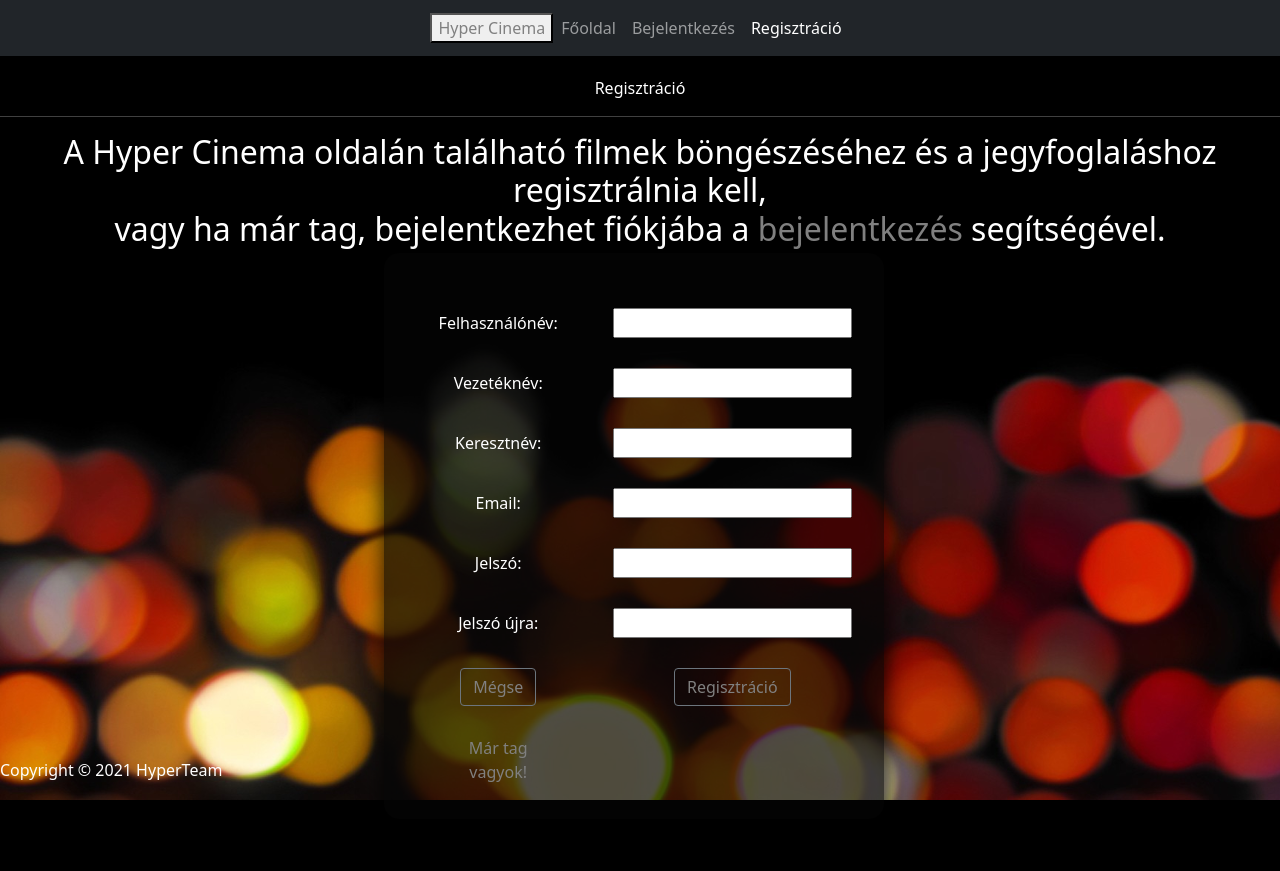
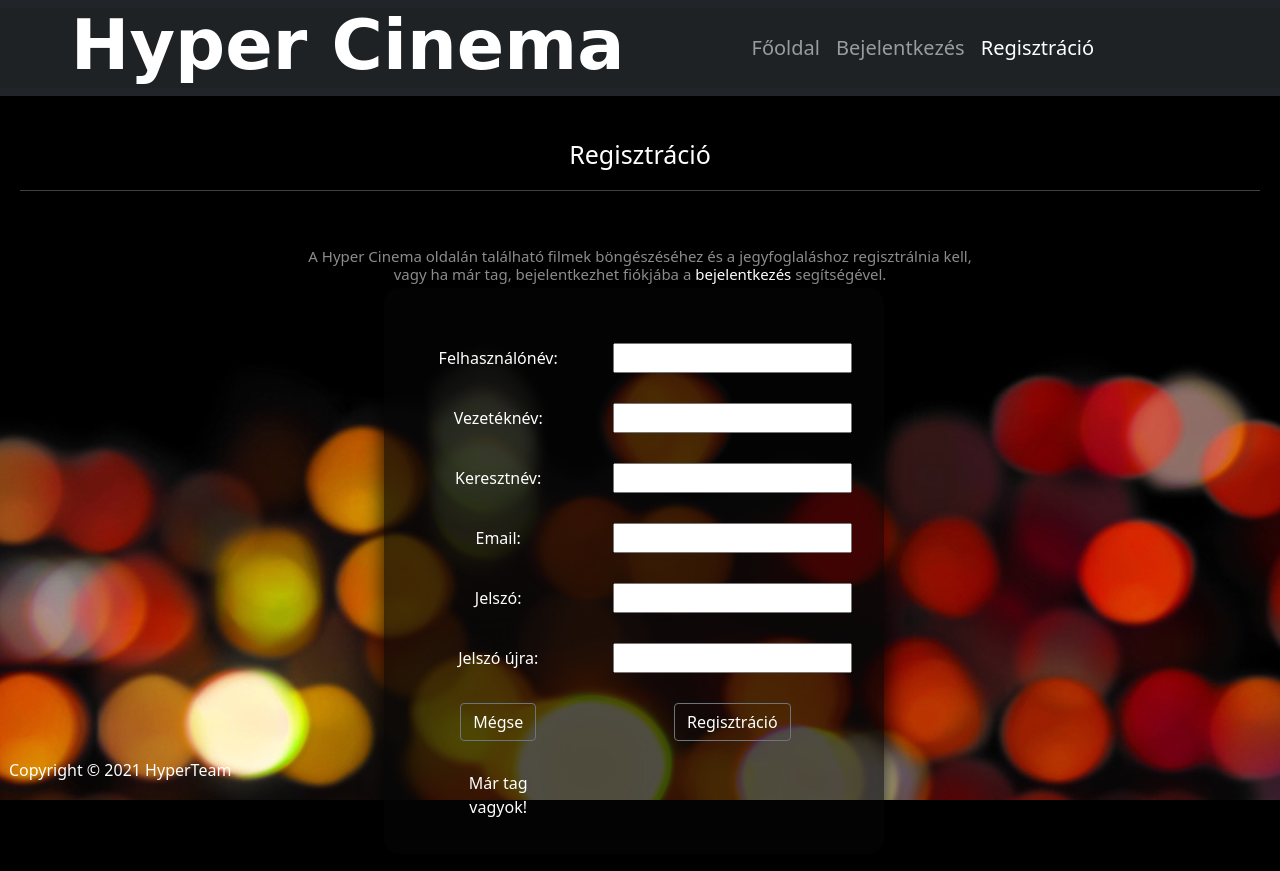
Before and after one commit to B4C3T2/Cinema, a PHP site: page /Html/regisztracio.html in a window 1280 px wide. Before the commit the page ends 800 px from the top, so only its background shows below. Run offline with PHP 8.4, Linux system fonts and the light colour scheme.

Commit message:
CSS - Regisztráció - Oldal formázása a bejelentkezési oldalhoz hasonlóan
Az oldal formázása a menüsáv növelésével, logó kiegészítésével és a gombok formázásával

```diff
--- a/Kód/CSS/bejelentkezes_style.css
+++ b/Kód/CSS/bejelentkezes_style.css
@@ -14,6 +14,7 @@ body {
   text-align: center;
   justify-content: center;
 }
+
 .login-wrapper {
   height: 50vh;
   width: 99vw;
@@ -21,6 +22,7 @@ body {
   justify-content: center;
   align-items: center;
 }
+
 .form {
   position: relative;
   width: 500px;
--- a/Kód/CSS/regisztracio_style.css
+++ b/Kód/CSS/regisztracio_style.css
@@ -14,6 +14,57 @@ body {
   text-align: center;
   justify-content: center;
 }
+
+.navbar-nav{
+  font-size: 20px !important;
+  font-weight: lighter !important;
+}
+
+.logo > button{
+  font-size: 70px;
+  color: white;
+  font-style: normal;
+  font-variant: normal;
+  font-weight: 600;
+  background-color:rgba(0,0,0,0);
+  font-family: "Brush Script MT", cursive;
+  outline: black;
+  background: transparent !important;
+  border: none;
+  margin: 0;
+  position: relative;
+  top: 50px;
+  left: 30%;
+  -ms-transform: translate(-50%, -50%);
+  transform: translate(-50%, -50%);
+}
+
+.logo:hover{
+  transition: transform .5s ease;
+  transform: scale(1.1);
+}
+
+.form > button{
+  display:inline-block;
+  padding:0.35em 1.2em;
+  border:0.1em solid #FFFFFF;
+  margin:0 0.3em 0.3em 0;
+  border-radius:0.12em;
+  box-sizing: border-box;
+  text-decoration:none;
+  font-family: "Segoe UI", Candara, "Bitstream Vera Sans", "DejaVu Sans", "Bitstream Vera Sans", "Trebuchet MS", Verdana, "Verdana Ref", sans-serif;
+  font-weight:300;
+  background-color:rgba(0,0,0,0);
+  text-align:center;
+  transition: all 0.2s;
+  font-size: 25px;
+}
+
+.form-gombok > button:hover {
+  color:rgba(0,0,0,0) !important;
+  background-color:rgba(255,255,255,0.2) !important;
+}
+
 
 .login-wrapper {
   height: 70vh;
@@ -39,19 +90,41 @@ table, td {
   padding-right: 40px;
 }
 
-a{
-  color: gray;
-  text-decoration: none;
-}
-
-a:hover{
-  color: darkred;
-  text-decoration: none;
-}
-
 footer{
   position: absolute;
   padding-bottom: 18px;
   bottom: 0px;
+  left: 9px;
   color:white;
 }
+
+a{
+  color: white;
+  text-decoration: none !important;
+}
+
+a:hover{
+color: white;
+}
+
+header{
+  font-size: 25px;
+  padding: 20px;
+}
+
+h2{
+  padding-top: 20px;
+  font-size: 15px;
+  font-weight: 200;
+  color: #8c8c8c;
+}
+
+.container-fluid{
+  height: 80px;
+  background-color: hsl(202, 11%, 13%);
+}
+
+.nav-link:hover{
+  transition: transform .5s ease;
+  transform: scale(1.1);
+}
```
Lines whose indentation alone changed are shown as unchanged.
